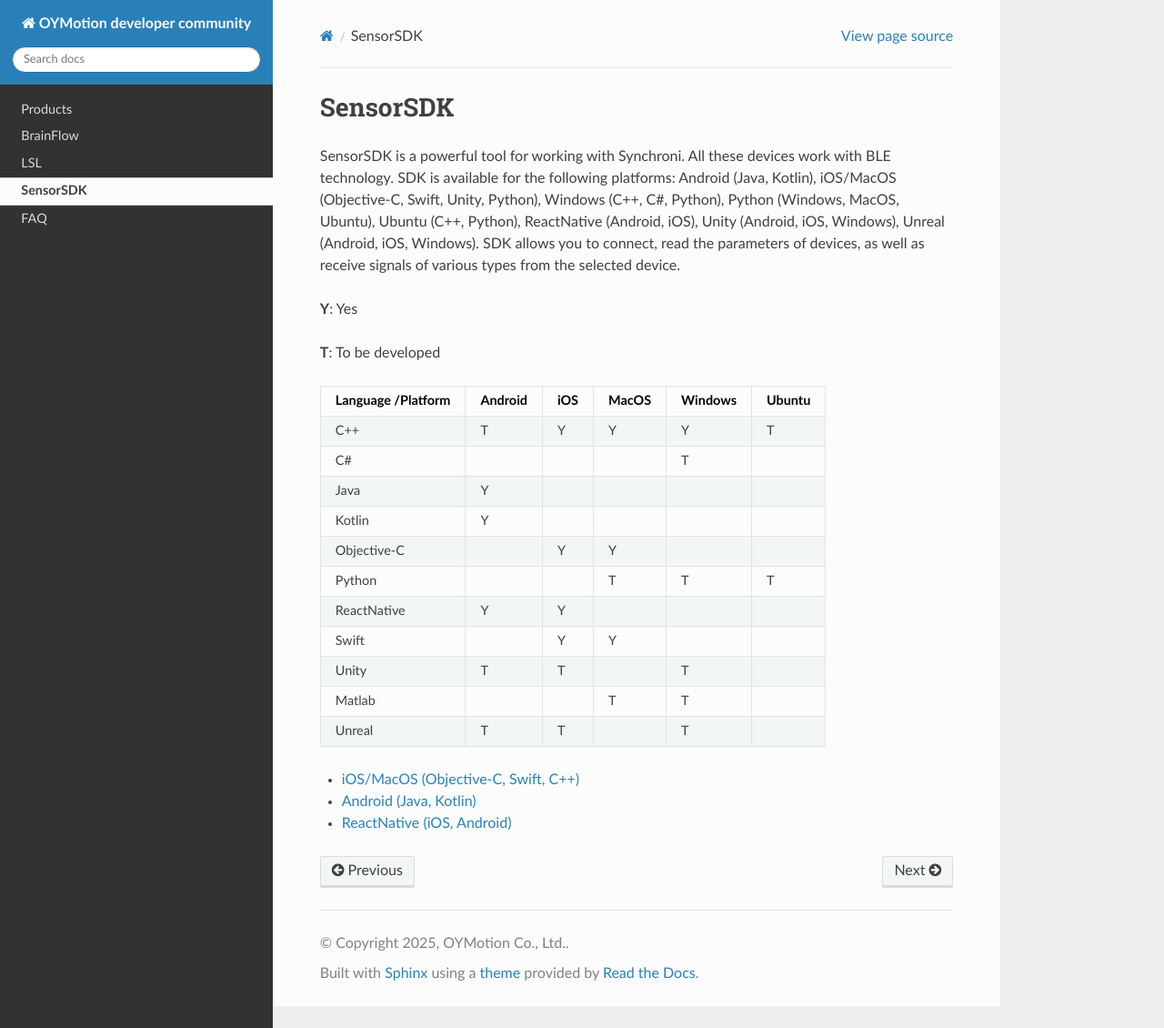
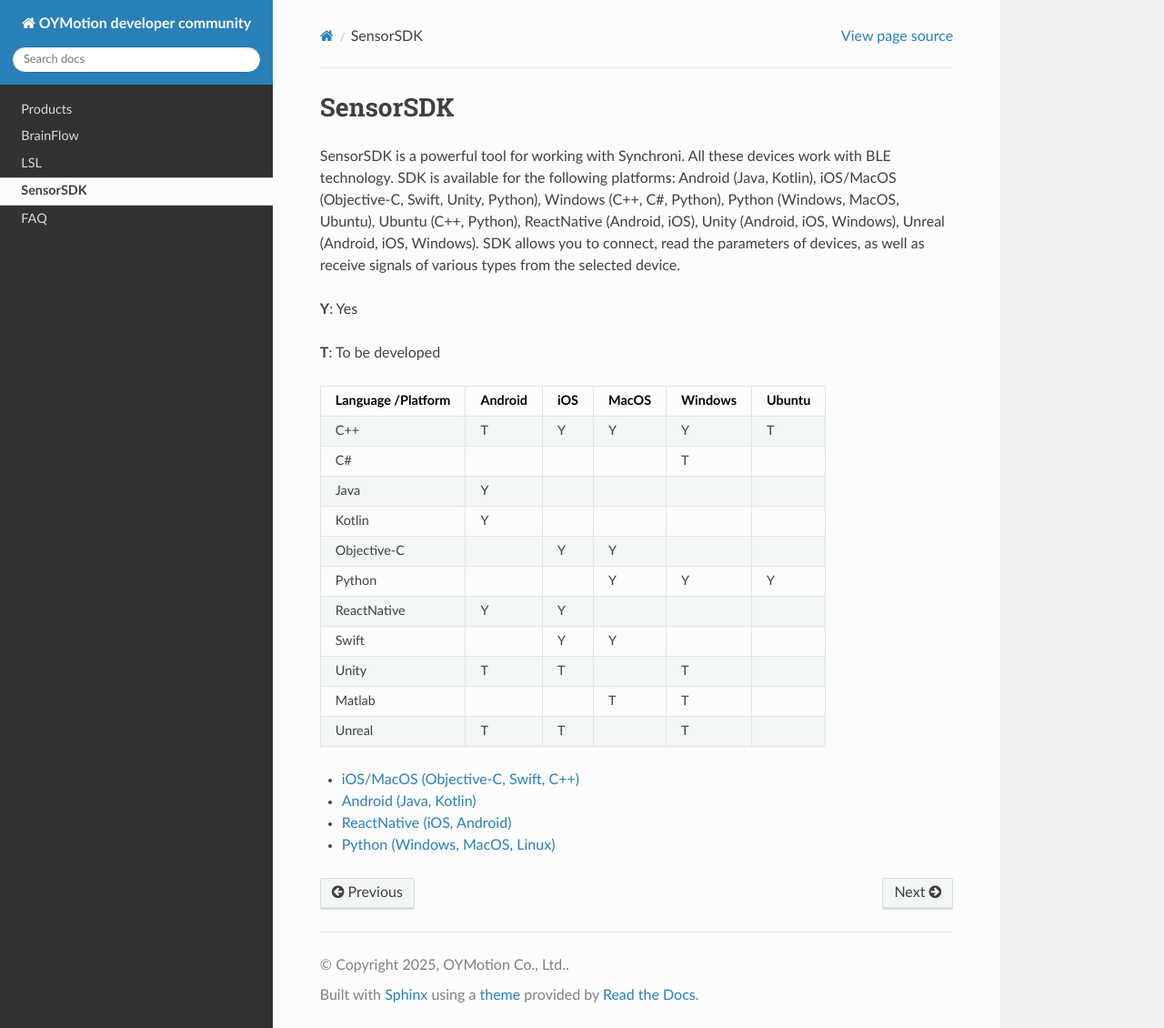
Before and after one commit to oymotion/develope_faq, a Sphinx documentation site: the page built from doc/source/SDK.rst, in a window 1280 px wide and 1130 px high. Shown: the whole window at 91% size. Built offline with Sphinx 7.4.7 and the Read the Docs theme 3.1.0, drawn with Linux system fonts in a browser that asks for light colours.

Commit message:
add python sdk

```diff
--- a/doc/source/SDK.rst
+++ b/doc/source/SDK.rst
@@ -21,7 +21,7 @@
 +-------------+------------+-----------+------------+------------+-----------+
 | Objective-C |            |     Y     |     Y      |            |           |
 +-------------+------------+-----------+------------+------------+-----------+
-| Python      |            |           |     T      |     T      |     T     |
+| Python      |            |           |     Y      |     Y      |     Y     |
 +-------------+------------+-----------+------------+------------+-----------+
 | ReactNative |     Y      |     Y     |            |            |           |
 +-------------+------------+-----------+------------+------------+-----------+
@@ -37,3 +37,4 @@
 - `iOS/MacOS (Objective-C, Swift, C++) <https://github.com/oymotion/SynchroniSDKiOS>`_
 - `Android (Java, Kotlin) <https://github.com/oymotion/SynchroniSDKAndroid>`_
 - `ReactNative (iOS, Android) <https://github.com/SynchroniSI/Synchroni_SDK_React_Native>`_
+- `Python (Windows, MacOS, Linux) <https://github.com/oymotion/SynchroniSDKPython>`_
```
